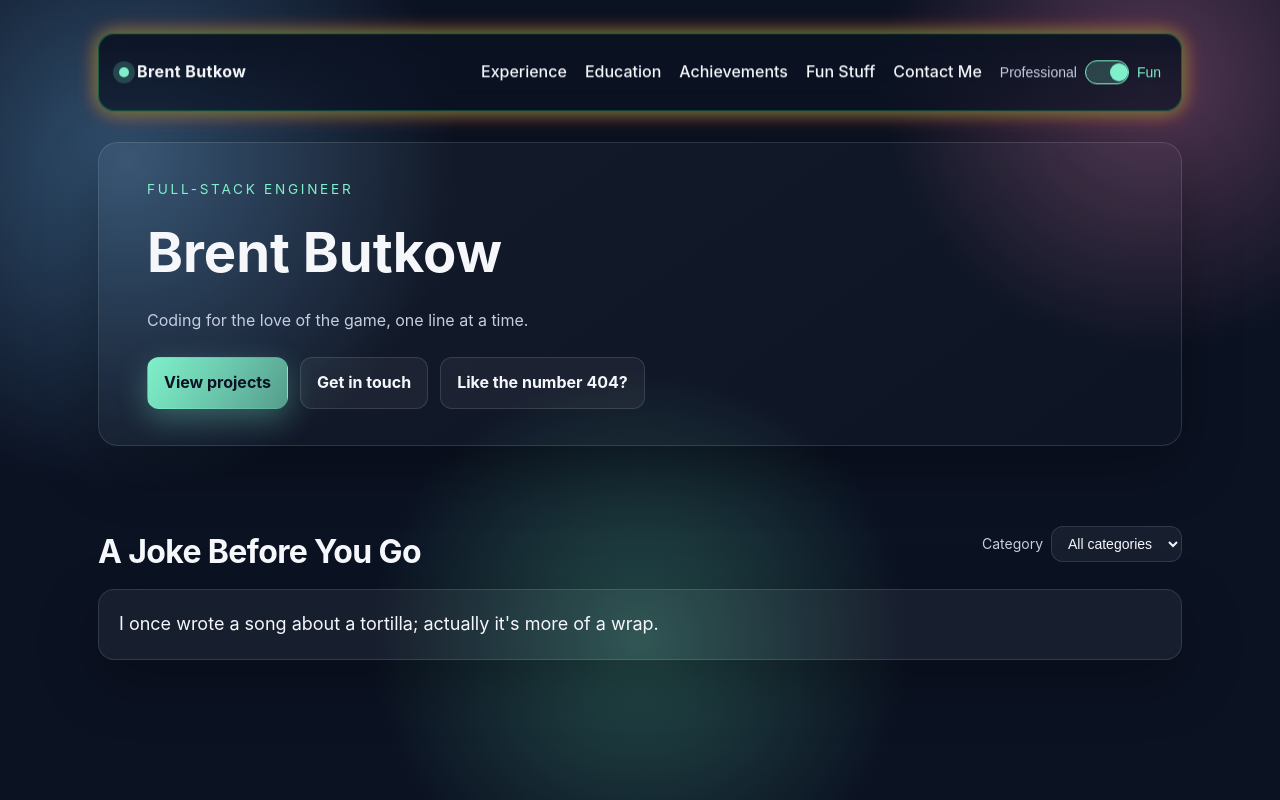
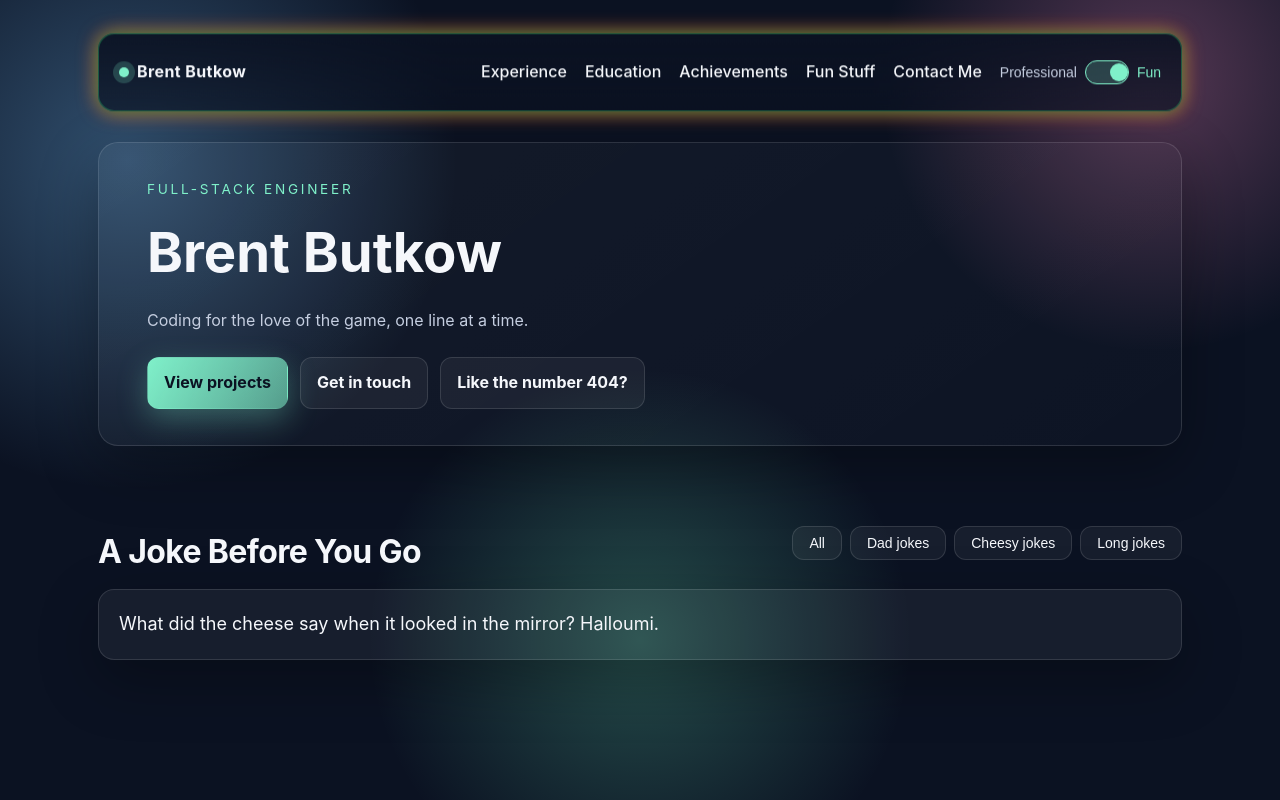
Before and after one commit to BrentTB/brentbutkow.me, a React (Vite) app: page / in a window 1280 px wide. Both pictures are taken after a click on the switch 1106 px from the left and 71 px from the top of the page. Built offline with nearby package versions, Linux system fonts and the light colour scheme.

Commit message:
Add joke category selection and display on home page

```diff
--- a/src/pages/home/HomePage.module.scss
+++ b/src/pages/home/HomePage.module.scss
@@ -26,17 +26,27 @@
   display: flex;
   align-items: center;
   gap: 8px;
-  color: var(--muted);
-  font-size: 14px;
+  flex-wrap: wrap;
 }
 
-.jokesSelect {
+.categoryButton {
   background: var(--surface);
   color: var(--text);
   border: 1px solid var(--border);
   border-radius: 12px;
-  padding: 8px 12px;
+  padding: 8px 16px;
   font-size: 14px;
+  cursor: pointer;
+  transition: all 0.2s ease;
+
+  &:hover {
+    background: rgba(255, 255, 255, 0.08);
+    border-color: var(--accent);
+  }
+
+  &:active {
+    transform: scale(0.96);
+  }
 }
 
 .jokeCard {
--- a/src/pages/home/HomePage.tsx
+++ b/src/pages/home/HomePage.tsx
@@ -1,4 +1,4 @@
-import { useMemo, useState } from 'react'
+import { useCallback, useState } from 'react'
 import jokes from '../../data/jokes'
 import { JokeTypes, jokeTypeLabels } from '../../data/jokes.types'
 import Hero from './components/Hero'
@@ -7,21 +7,36 @@ import { heroContent } from './data'
 import { useFunMode } from '../../contexts/FunMode'
 
 const jokeCategories = Object.values(JokeTypes)
+export const ALL_CATEGORY = 'all'
+export type JokeCategory = JokeTypes | typeof ALL_CATEGORY
+
+export const getFilteredJokes = () => {
+  const initialFilteredJokes: Record<string, typeof jokes> = {}
+  jokeCategories.forEach((type) => {
+    initialFilteredJokes[type] = jokes.filter((joke) => joke.jokeType === type)
+  })
+  initialFilteredJokes[ALL_CATEGORY] = jokes
+  return initialFilteredJokes
+}
+
+export const getJoke = (category: JokeCategory, filteredJokes: Record<string, typeof jokes>) => {
+  const jokesInCategory = filteredJokes[category]
+  if (jokesInCategory && jokesInCategory.length > 0) {
+    const randomIndex = Math.floor(Math.random() * jokesInCategory.length)
+    return jokesInCategory[randomIndex]
+  }
+  return null
+}
 
 function HomePage() {
-  const [selectedType, setSelectedType] = useState<JokeTypes | 'all'>('all')
   const { isFunMode } = useFunMode()
+  const filteredJokes = getFilteredJokes()
+  const [currentJoke, setCurrentJoke] = useState(getJoke(ALL_CATEGORY, filteredJokes))
 
-  const jokesForType = useMemo(
-    () => (selectedType === 'all' ? jokes : jokes.filter((joke) => joke.jokeType === selectedType)),
-    [selectedType, jokes]
-  )
-
-  const jokeOfTheMoment = useMemo(() => {
-    if (!jokesForType.length) return null
-    const randomIndex = Math.floor(Math.random() * jokesForType.length)
-    return jokesForType[randomIndex]
-  }, [jokesForType, isFunMode])
+  const handleCategoryClick = useCallback((category: JokeCategory) => {
+    const newJoke = getJoke(category, filteredJokes)
+    setCurrentJoke(newJoke)
+  }, [])
 
   return (
     <main className={styles.main}>
@@ -33,25 +48,23 @@ function HomePage() {
           <div className={styles.jokesHeader}>
             <h2 className={styles.jokesTitle}>A Joke Before You Go</h2>
             <div className={styles.jokesControls}>
-              <label htmlFor="joke-category">Category</label>
-              <select
-                id="joke-category"
-                className={styles.jokesSelect}
-                value={selectedType}
-                onChange={(event) => setSelectedType(event.target.value as JokeTypes | 'all')}
-              >
-                <option value="all">All categories</option>
-                {jokeCategories.map((type) => (
-                  <option key={type} value={type}>
-                    {jokeTypeLabels[type]}
-                  </option>
-                ))}
-              </select>
+              <button className={styles.categoryButton} onClick={() => handleCategoryClick('all')}>
+                All
+              </button>
+              {jokeCategories.map((type) => (
+                <button
+                  key={type}
+                  className={styles.categoryButton}
+                  onClick={() => handleCategoryClick(type)}
+                >
+                  {jokeTypeLabels[type]}
+                </button>
+              ))}
             </div>
           </div>
           <div className={styles.jokeCard}>
             <p className={styles.jokeText}>
-              {jokeOfTheMoment?.joke ?? 'No jokes yet, but the punchline is loading...'}
+              {currentJoke?.joke ?? 'No jokes yet, but the punchline is loading...'}
             </p>
           </div>
         </section>
--- a/src/styles/_shared.scss
+++ b/src/styles/_shared.scss
@@ -10,7 +10,9 @@
 
   // Fun mode: animated rainbow glow shadow + gentle float
   :global(html.fun-mode) & {
-    animation: float 4s ease infinite, glow 5s 600ms infinite alternate;
+    animation:
+      float 4s ease infinite,
+      glow 5s 600ms infinite alternate;
 
     &::after {
       content: '';
```
Also changed, not shown: 1 other file (tests, documents, lock files or other folders).
